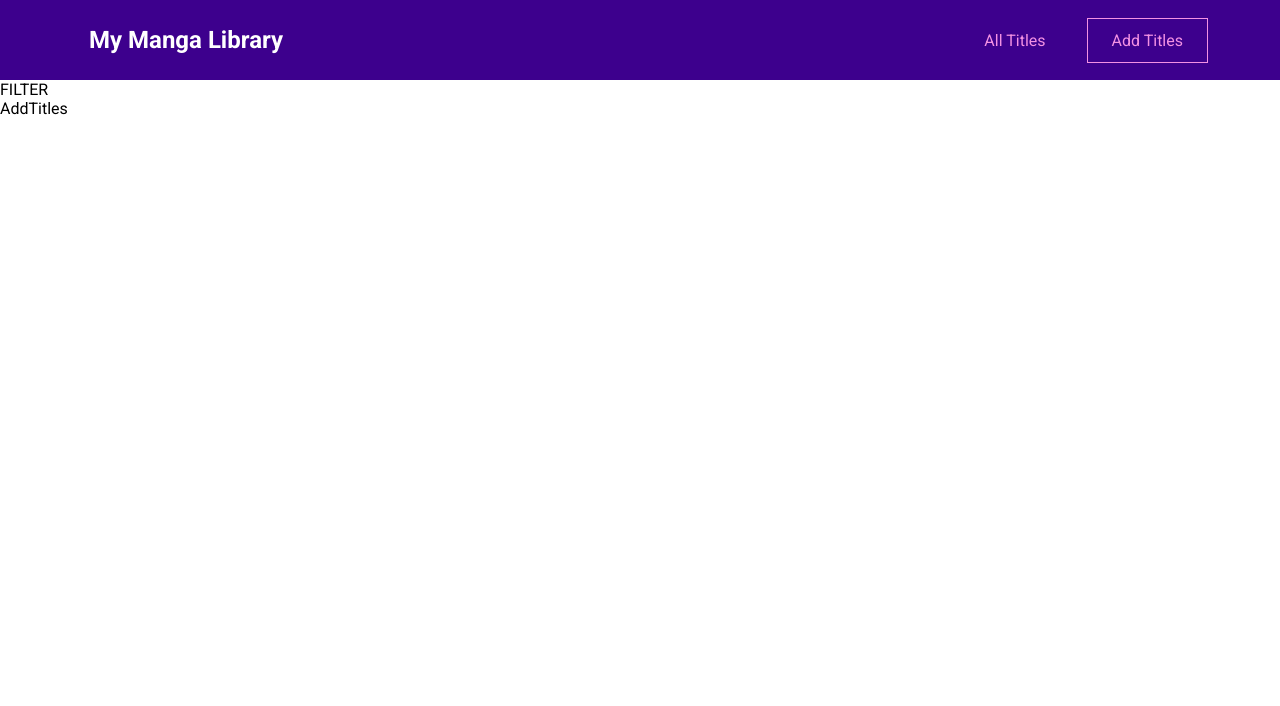
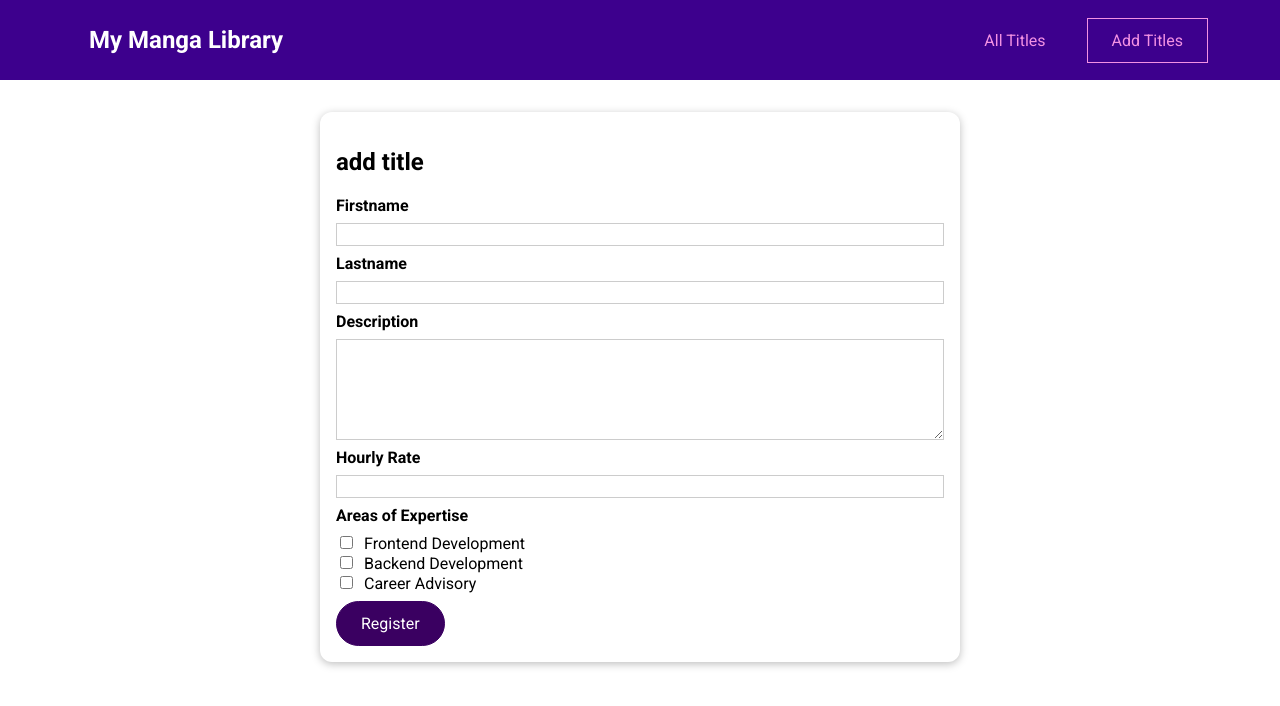
Before and after one commit to GnarlyLasagna/MyMangaLibrary, a Vue app: page /addtitles in a window 1280 px wide. Shown: the top 706 px of the page. Built offline with nearby package versions, Linux system fonts and the light colour scheme.

Commit message:
Add files via upload

```diff
--- /dev/null
+++ b/src/components/titles/TitleForm.vue
@@ -0,0 +1,208 @@
+<template>
+  <form @submit.prevent="submitForm">
+    <div class="form-control" :class="{invalid: !firstName.isValid}">
+      <label for="firstname">Firstname</label>
+      <input
+        type="text"
+        id="firstname"
+        v-model.trim="firstName.val"
+        @blur="clearValidity('firstName')"
+      />
+      <p v-if="!firstName.isValid">Firstname must not be empty.</p>
+    </div>
+    <div class="form-control" :class="{invalid: !lastName.isValid}">
+      <label for="lastname">Lastname</label>
+      <input
+        type="text"
+        id="lastname"
+        v-model.trim="lastName.val"
+        @blur="clearValidity('lastName')"
+      />
+      <p v-if="!lastName.isValid">Lastname must not be empty.</p>
+    </div>
+    <div class="form-control" :class="{invalid: !description.isValid}">
+      <label for="description">Description</label>
+      <textarea
+        id="description"
+        rows="5"
+        v-model.trim="description.val"
+        @blur="clearValidity('description')"
+      ></textarea>
+      <p v-if="!description.isValid">Description must not be empty.</p>
+    </div>
+    <div class="form-control" :class="{invalid: !rate.isValid}">
+      <label for="rate">Hourly Rate</label>
+      <input type="number" id="rate" v-model.number="rate.val" @blur="clearValidity('rate')" />
+      <p v-if="!rate.isValid">Rate must be greater than 0.</p>
+    </div>
+    <div class="form-control" :class="{invalid: !areas.isValid}">
+      <h3>Areas of Expertise</h3>
+      <div>
+        <input
+          type="checkbox"
+          id="frontend"
+          value="frontend"
+          v-model="areas.val"
+          @blur="clearValidity('areas')"
+        />
+        <label for="frontend">Frontend Development</label>
+      </div>
+      <div>
+        <input
+          type="checkbox"
+          id="backend"
+          value="backend"
+          v-model="areas.val"
+          @blur="clearValidity('areas')"
+        />
+        <label for="backend">Backend Development</label>
+      </div>
+      <div>
+        <input
+          type="checkbox"
+          id="career"
+          value="career"
+          v-model="areas.val"
+          @blur="clearValidity('areas')"
+        />
+        <label for="career">Career Advisory</label>
+      </div>
+      <p v-if="!areas.isValid">At least one expertise must be selected.</p>
+    </div>
+    <p v-if="!formIsValid">Please fix the above errors and submit again.</p>
+    <base-button>Register</base-button>
+  </form>
+</template>
+
+<script>
+export default {
+  emits: ['save-data'],
+  data() {
+    return {
+      firstName: {
+        val: '',
+        isValid: true,
+      },
+      lastName: {
+        val: '',
+        isValid: true,
+      },
+      description: {
+        val: '',
+        isValid: true,
+      },
+      rate: {
+        val: null,
+        isValid: true,
+      },
+      areas: {
+        val: [],
+        isValid: true,
+      },
+      formIsValid: true,
+    };
+  },
+  methods: {
+    clearValidity(input) {
+      this[input].isValid = true;
+    },
+    validateForm() {
+      this.formIsValid = true;
+      if (this.firstName.val === '') {
+        this.firstName.isValid = false;
+        this.formIsValid = false;
+      }
+      if (this.lastName.val === '') {
+        this.lastName.isValid = false;
+        this.formIsValid = false;
+      }
+      if (this.description.val === '') {
+        this.description.isValid = false;
+        this.formIsValid = false;
+      }
+      if (!this.rate.val || this.rate.val < 0) {
+        this.rate.isValid = false;
+        this.formIsValid = false;
+      }
+      if (this.areas.val.length === 0) {
+        this.areas.isValid = false;
+        this.formIsValid = false;
+      }
+    },
+    submitForm() {
+      this.validateForm();
+
+      if (!this.formIsValid) {
+        return;
+      }
+
+      const formData = {
+        first: this.firstName.val,
+        last: this.lastName.val,
+        desc: this.description.val,
+        rate: this.rate.val,
+        areas: this.areas.val,
+      };
+
+      this.$emit('save-data', formData);
+    },
+  },
+};
+</script>
+
+<style scoped>
+.form-control {
+  margin: 0.5rem 0;
+}
+
+label {
+  font-weight: bold;
+  display: block;
+  margin-bottom: 0.5rem;
+}
+
+input[type='checkbox'] + label {
+  font-weight: normal;
+  display: inline;
+  margin: 0 0 0 0.5rem;
+}
+
+input,
+textarea {
+  display: block;
+  width: 100%;
+  border: 1px solid #ccc;
+  font: inherit;
+}
+
+input:focus,
+textarea:focus {
+  background-color: #f0e6fd;
+  outline: none;
+  border-color: #3d008d;
+}
+
+input[type='checkbox'] {
+  display: inline;
+  width: auto;
+  border: none;
+}
+
+input[type='checkbox']:focus {
+  outline: #3d008d solid 1px;
+}
+
+h3 {
+  margin: 0.5rem 0;
+  font-size: 1rem;
+}
+
+.invalid label {
+  color: red;
+}
+
+.invalid input,
+.invalid textarea {
+  border: 1px solid red;
+}
+</style>
--- a/src/pages/Titles/AddTitles.vue
+++ b/src/pages/Titles/AddTitles.vue
@@ -1,4 +1,17 @@
 <template>
-  <section>FILTER</section>
-  <section>AddTitles</section>
+  <section>
+    <base-card>
+      <h2>add title</h2>
+      <ItemForm></ItemForm>
+    </base-card>
+  </section>
 </template>
+
+<script>
+import ItemForm from '../../components/titles/TitleForm.vue';
+export default {
+  components: {
+    ItemForm,
+  },
+};
+</script>
```
